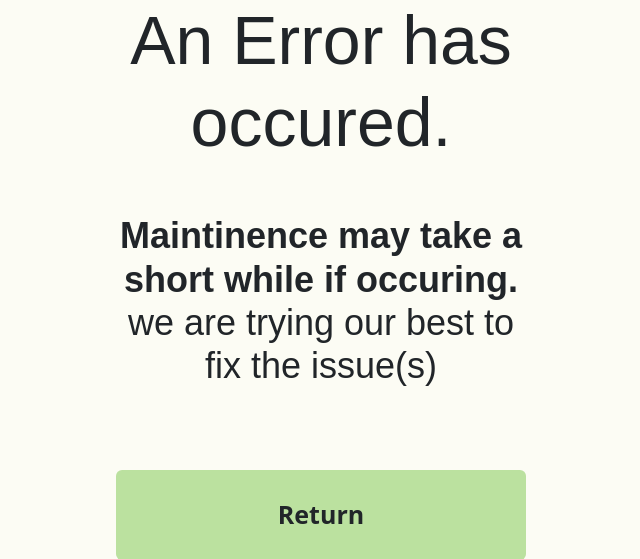
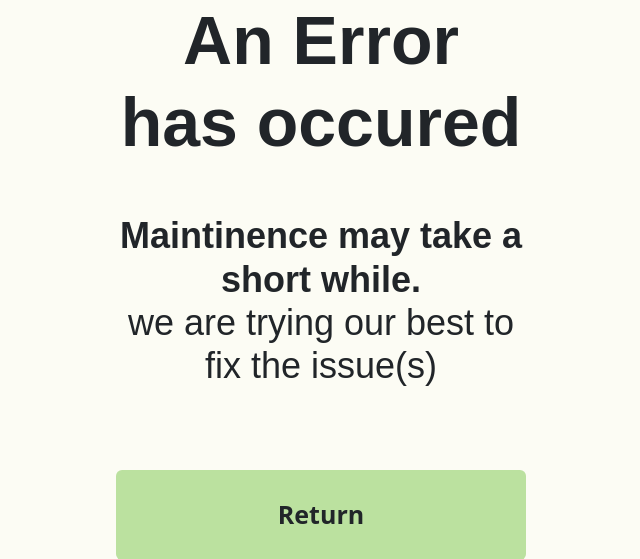
Before and after one commit to OliverRob06/Web-Application-Implementation, a Flask app: template html/template/login_error.html in a window 1280 px wide. Shown: the part 48-607 px from the top of the page, without its empty margins (319-959 px from the left). Run offline with Flask 3, Linux system fonts and the light colour scheme; the template is opened without the code that fills it, so the values that code supplies are empty.

Commit message:
fixing text

```diff
--- a/html/template/login.html
+++ b/html/template/login.html
@@ -10,7 +10,7 @@
 		<div class="row justify-content-center text-center my-3">
 
 			<div class="col-8">
-				<h1 class="loginHeading">Log In</h1>
+				<h1 class="loginHeading mt-4">Log In</h1>
 				{{input('Username','text','Enter Username')}}
 				{{input('Password','password','Enter Password')}}
 			</div>
--- a/html/template/login_error.html
+++ b/html/template/login_error.html
@@ -17,8 +17,8 @@
                 <div class="row justify-content-center text-center my-5">
                     <div class="col-lg-4">
                         <div class="loginHeading">
-                            <h1>An Error has occured.<br></h1>
-                            <strong><h2><br>Maintinence may take a short while if occuring. </strong><br> we are trying our best to fix the issue(s)</h2>
+                            <h1 class="fw-bold">An Error has occured<br></h1>
+                            <strong><h2><br>Maintinence may take a short while.</strong><br> we are trying our best to fix the issue(s)</h2>
                         </div>
                             {{navButton('Return','login','big_button btn')}}
                     </div>
--- a/html/template/wrongDetails.html
+++ b/html/template/wrongDetails.html
@@ -17,7 +17,8 @@
                 <div class="row justify-content-center text-center my-5">
                     <div class="col-lg-4">
                         <div class="loginHeading">
-                            <h1>Sorry Wrong details</h1>
+                            <h1>Wrong details</h1>
+                            <h2>Please try again</h2>
                         </div>
                             {{navButton('Return','/','big_button btn')}}
                     </div>
```
